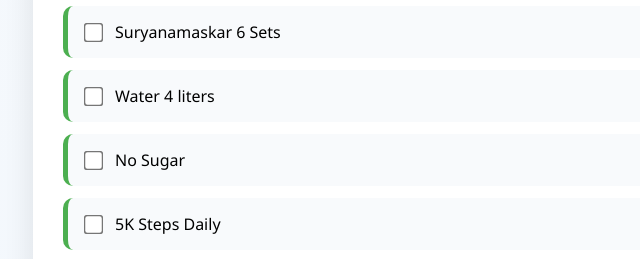
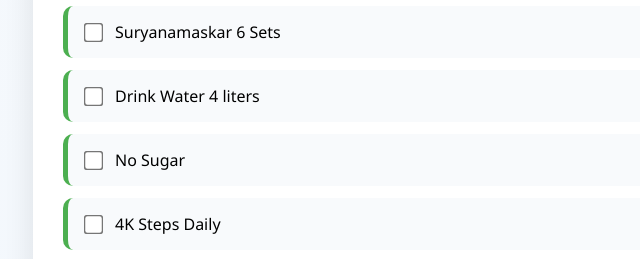
Before and after one commit to Lavanyanambari/JavawithSelenium, a plain HTML site: page index.html in a window 1280 px wide. Shown: the part 278-537 px from the top of the page, 152-792 px from the left. Drawn offline with Linux system fonts and the light colour scheme.

Commit message:
Update habits list with new entries

```diff
--- a/index.html
+++ b/index.html
@@ -211,9 +211,9 @@ tr:hover {
 
 const habits = [
 "Suryanamaskar 6 Sets",
-"Water 4 liters",
+"Drink Water 4 liters",
 "No Sugar",
-"5K Steps Daily",
+"4K Steps Daily",
 "Exercise for 40min",
 "No Social Media before 9am",
 "Listen 2 Favorite Songs",
```
